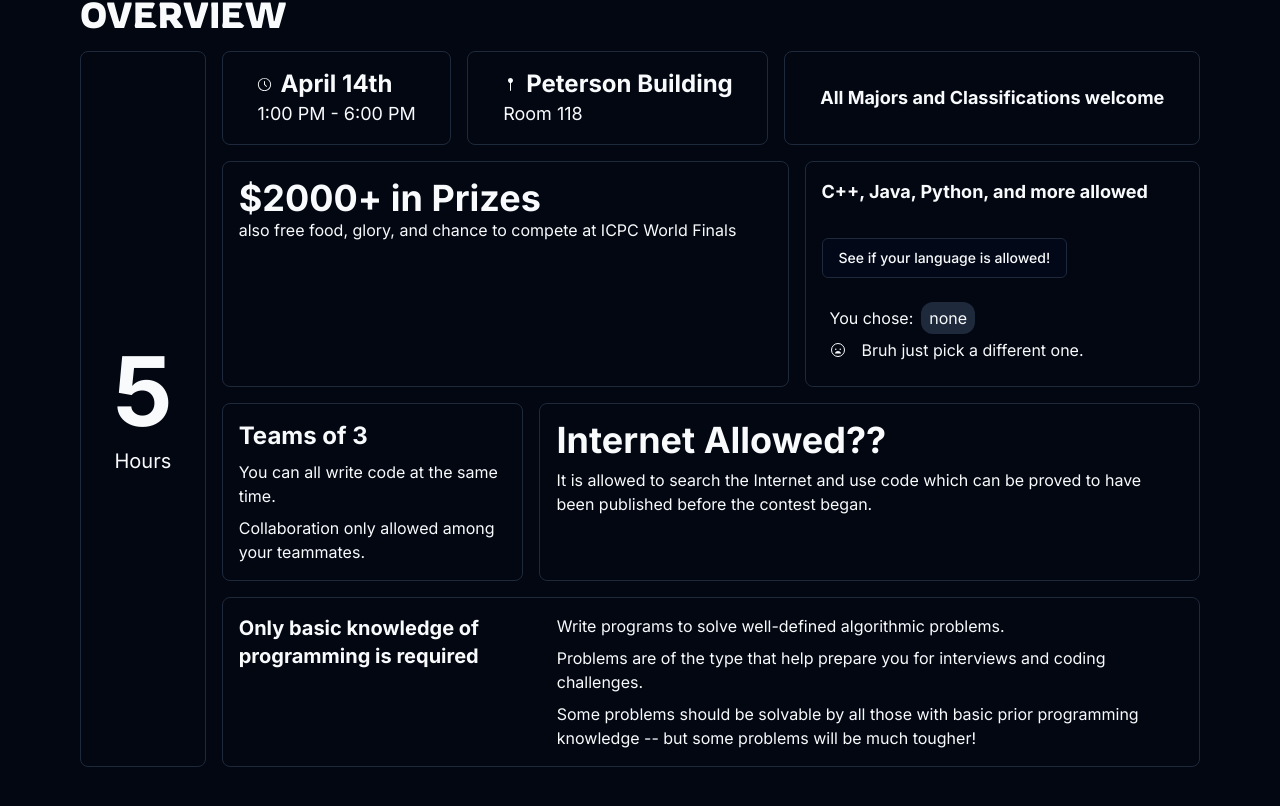
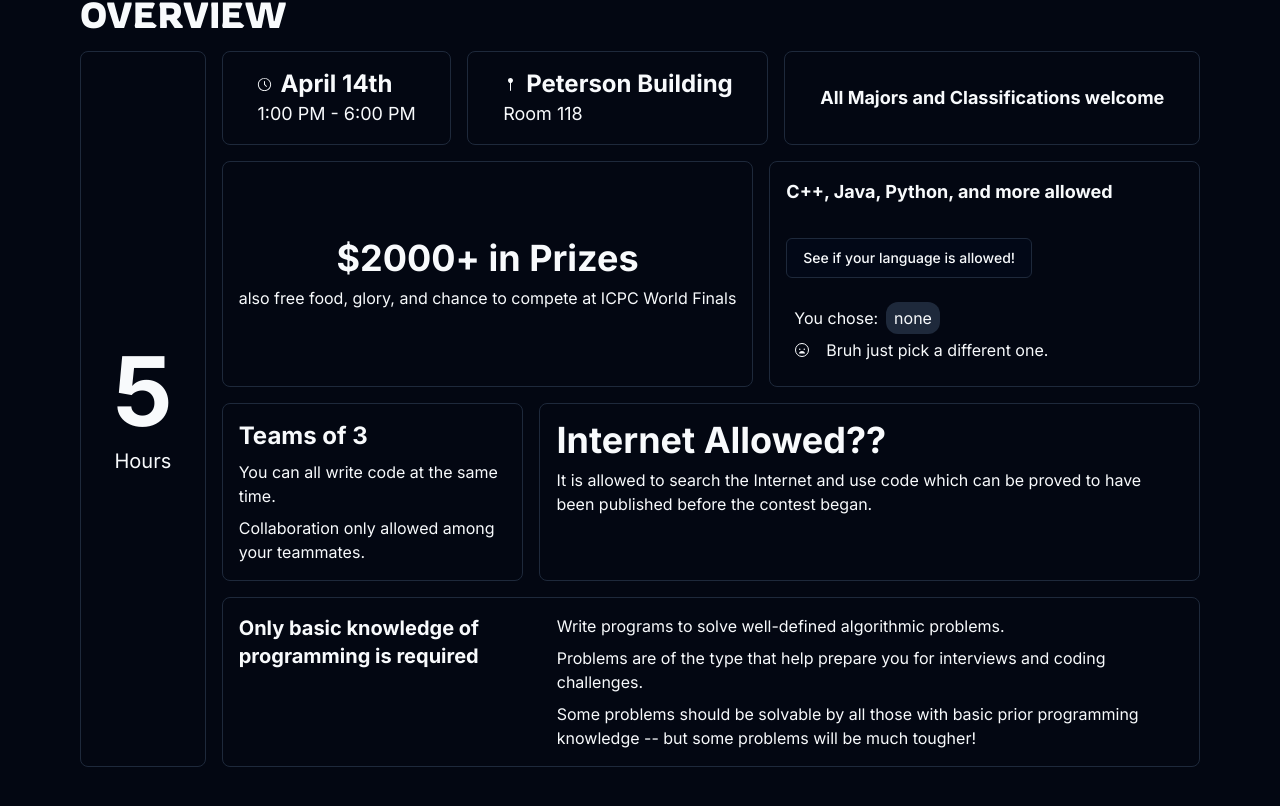
Before and after one commit to acpc-org/Spring-Contest-Info-2024, a Next.js app in the folder spring-contest-info-2024/: page / in a window 1280 px wide. Shown: the part 1261-2067 px from the top of the page. Built offline with nearby package versions, Linux system fonts and the light colour scheme; a web font is replaced by a local one.

Commit message:
more overview stuff

```diff
--- a/spring-contest-info-2024/src/app/page.tsx
+++ b/spring-contest-info-2024/src/app/page.tsx
@@ -185,6 +185,9 @@ export default function Home() {
           </div>
           <div className="flex-grow flex flex-wrap gap-4 duration-200">
             <div className="flex-grow flex items-center justify-center border-[1px] p-4 rounded-lg hover:scale-[1.05] hover:bg-slate-600 duration-500">
+              <TooltipProvider>
+                <Tooltip>
+                  <TooltipTrigger>
                     <div>
                       <div className="text-2xl font-bold flex items-center gap-2">
                         <ClockIcon></ClockIcon>
@@ -196,6 +199,13 @@ export default function Home() {
                         1:00 PM - 6:00 PM
                       </p>
                     </div>
+                  </TooltipTrigger>
+                  <TooltipContent>
+                    <a href="/#schedule">See Schedule</a>
+                  </TooltipContent>
+                </Tooltip>
+              </TooltipProvider>
+
             </div>
             <div className="flex-grow flex items-center justify-center border-[1px] p-4 rounded-lg hover:scale-[1.05] hover:bg-slate-500 duration-500">
               <div>
@@ -213,7 +223,12 @@ export default function Home() {
             <div className="flex-grow flex items-center justify-center text-lg font-bold border-[1px] p-4 rounded-lg hover:scale-[1.05] hover:bg-slate-800 duration-500">
               All Majors and Classifications welcome
             </div>
-            <div className="flex-grow border-[1px] p-4 rounded-lg hover:scale-[1.05] hover:bg-slate-600 duration-500">
+
+            <TooltipProvider>
+              <Tooltip>
+                <TooltipTrigger>
+                <div className="flex-grow flex items-center justify-center h-full border-[1px] p-4 rounded-lg hover:scale-[1.05] hover:bg-slate-600 duration-500">
+                  <div className="flex flex-col gap-2">
                     <p className="text-4xl font-bold">
                       $2000+ in Prizes
                     </p>
@@ -221,6 +236,14 @@ export default function Home() {
                       also free food, glory, and chance to compete at ICPC World Finals
                     </p>
                   </div>
+                </div>
+                </TooltipTrigger>
+                <TooltipContent>
+                  <a href="/#schedule">See Prizes</a>
+                </TooltipContent>
+              </Tooltip>
+            </TooltipProvider>
+
             <div className="flex-grow border-[1px] p-4 rounded-lg hover:bg-slate-700 duration-500">
               <p className="text-lg font-bold mb-8">C++, Java, Python, and more allowed</p>
               <Allowed items={allowedLanguages}
```
Lines whose indentation alone changed are shown as unchanged.
